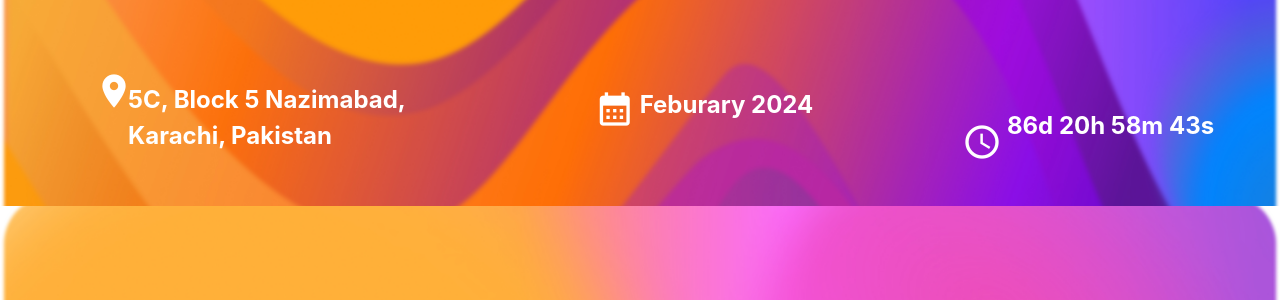
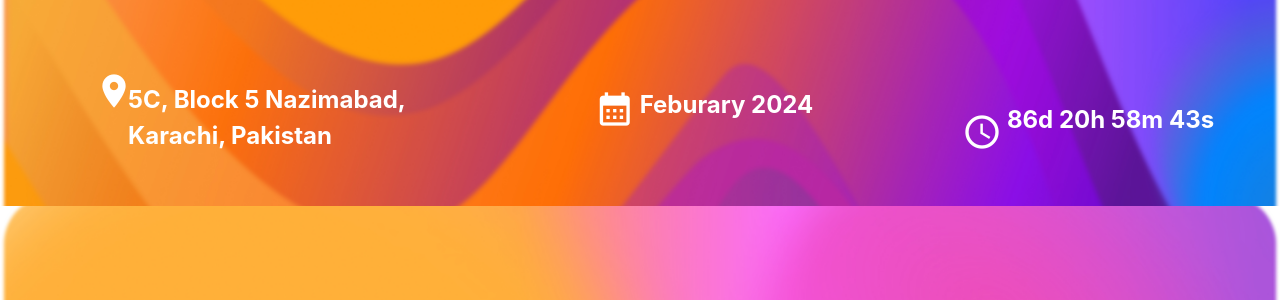
Before and after one commit to Kainat-Iqbal/JTECH, a PHP site: page / in a window 1280 px wide. Shown: the part 562-862 px from the top of the page. Run offline with PHP 8.4, Linux system fonts and the light colour scheme; some libraries are stand-ins or nearby versions.

Commit message:
set allignment of timer

```diff
--- a/index.php
+++ b/index.php
@@ -59,8 +59,8 @@
 				</div>
 
 				<div id="timer" style="display:flex;">
-					<i class="material-icons" style="margin-top:4vh;font-size: 40px; width: 30px;">schedule</i>
-					<p id="timerP" style="margin-top:4vh;margin-left:15px;margin-bottom:32px">00 00 00 00</p>
+					<i class="material-icons" style="margin-top:1.5vh;font-size: 40px; width: 30px;">schedule</i>
+					<p id="timerP" style="margin-top:2.5vh;margin-left:15px;margin-bottom:32px">00 00 00 00</p>
 				</div>
 			</div>
 		</div>
```
